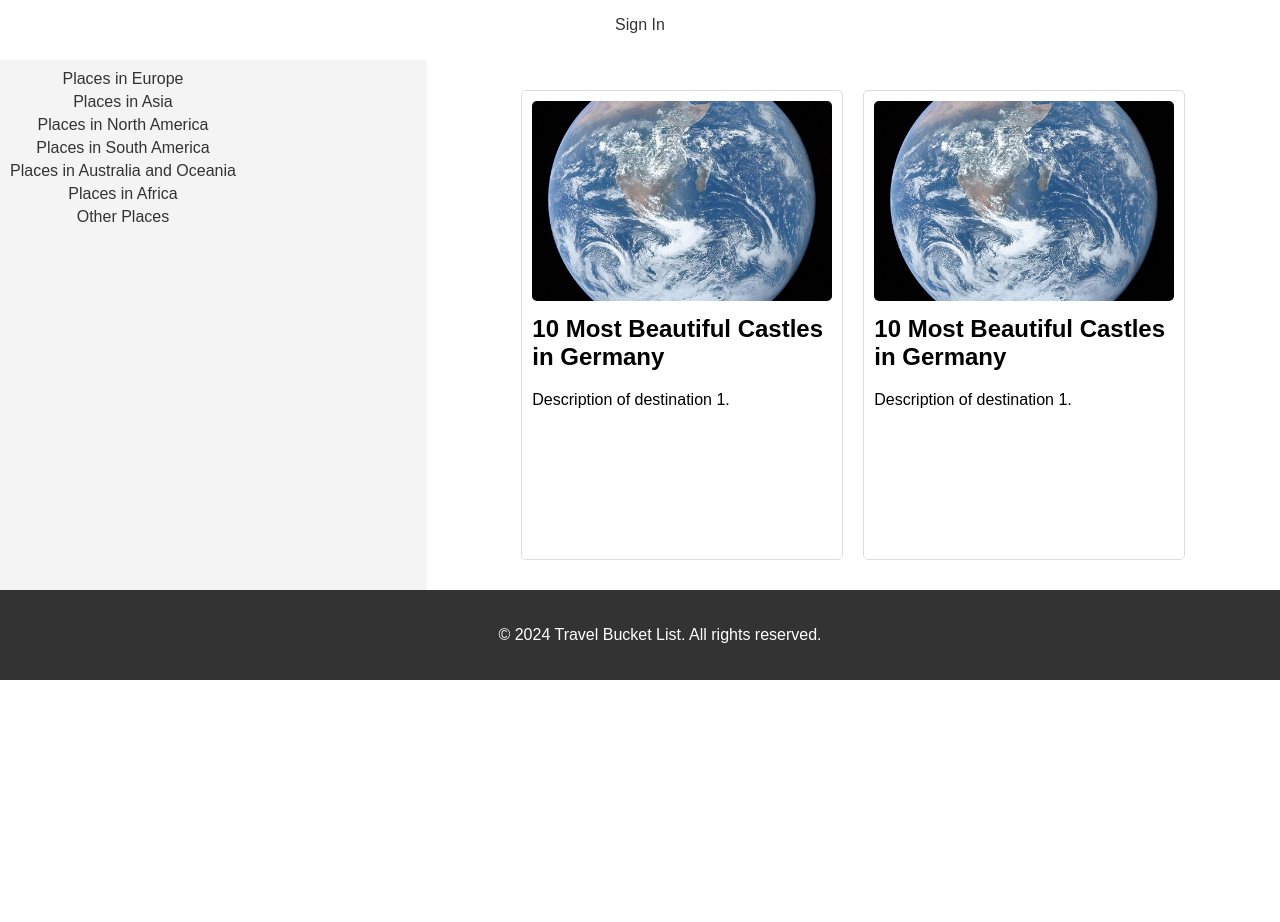
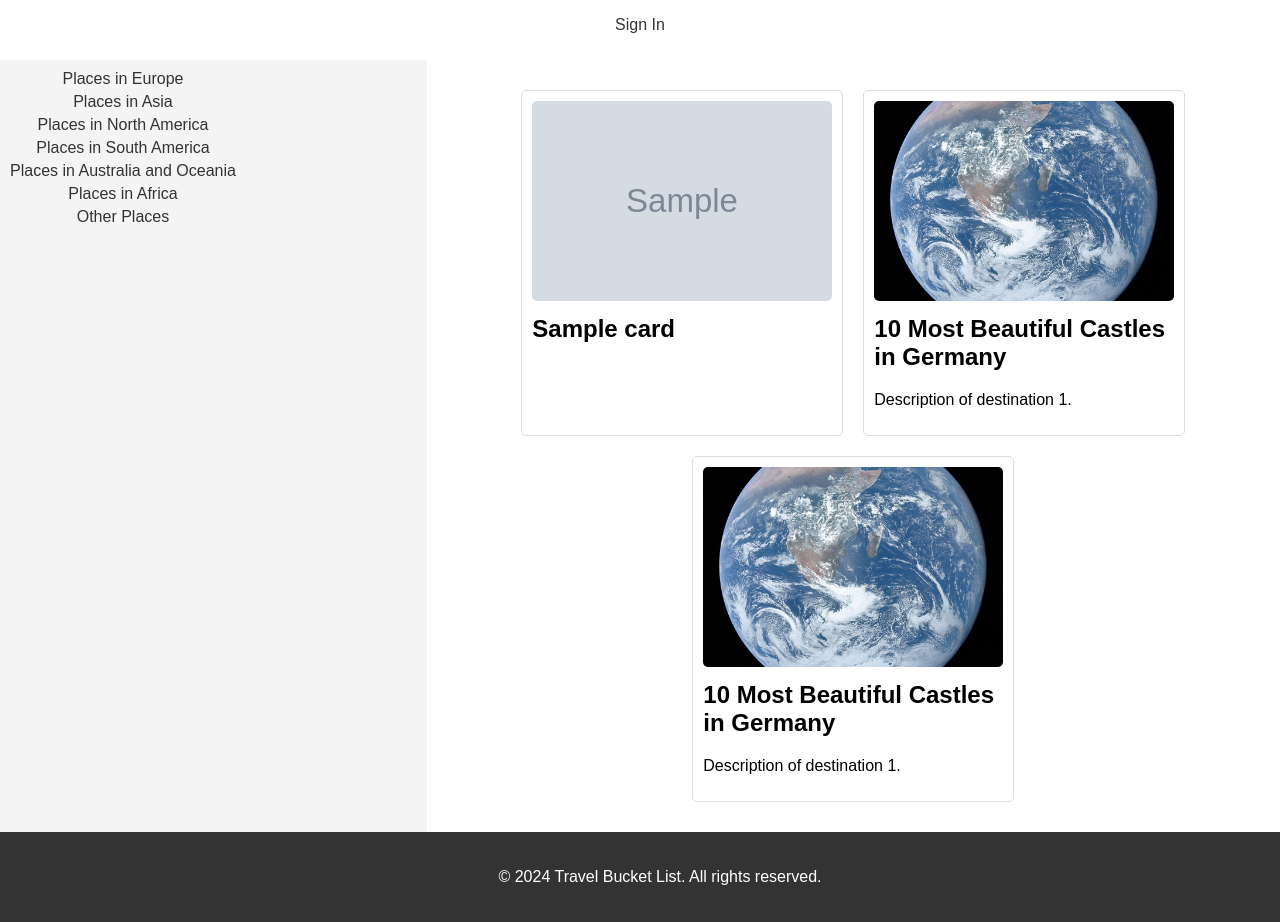
Before and after one commit to KetuKuu/stoha-harjoitustyo, a Flask app: template Challenge-app/templates/Frontpage.html in a window 1280 px wide. Shown: the part 120-1042 px from the top of the page. Before the commit the page ends 800 px from the top, so only its background shows below. Run offline with Flask 3, Linux system fonts and the light colour scheme; the template is opened without the code that fills it: most values are stand-ins (such as "Sample title", 1, 10 or a date in 2020); grey boxes marked "Sample" are stand-in pictures.

Commit message:
static cards view added

```diff
--- a/Challenge-app/templates/Frontpage.html
+++ b/Challenge-app/templates/Frontpage.html
@@ -138,8 +138,34 @@
             </div>
         </nav>
         <section>
+            {% if session.username %}
             <div class="card">
-                <a href="/europe1">
+                <a href="/addcard">
+                <img src="https://via.placeholder.com/300x200" alt="Image">
+            </a>
+                <h2>Add your challenge</h2>
+
+            <!-- Lisää samanlaisia kortteja tarvittaessa -->
+            </div>
+            {% endif %}
+            {% for card in cards %}
+            <div class="card">
+                <a href="/card/{{ card.id }}/{{ card.region }}">  <!-- Oletetaan, että jokaisella kortilla on uniikki ID -->
+                    <img src="{{ url_for('static', filename=card.image_url[7:]) }}" alt="{{ card.title }}">
+                </a>
+                <h2>{{ card.title }}</h2>
+                {% if session.username %}
+                <p>{{ card.description }}</p>
+                <form method="post" action="/mark-done">
+                    <input type="hidden" name="region" value="{{ card.region }}">
+                    <input type="hidden" name="card_id" value="{{ card.id }}">
+                    <button type="submit" class="{% if card.id in completions %}done-button active{% else %}done-button{% endif %}">Done</button>
+                </form>
+                {% endif %}
+            </div>
+            {% endfor %}
+            <div class="card">
+                <a href="/card">
                     <img src="{{ url_for('static', filename='maapallo.jpg') }}" alt="10 Most Beautiful Castles in Germany">
                 </a>
                 <h2>10 Most Beautiful Castles in Germany</h2>
@@ -166,18 +192,20 @@
                     <button type="submit" onclick="toggleDone(this)"> Done</button>
                    <!--  <input type="checkbox"> -->
                 </form>
-
                 {% endif %}
                 <p>Description of destination 1.</p>
             </div>
-            <!--<div class="card">
+             <!-- <div class="card">
+                <a href="/addcard">
                 <img src="https://via.placeholder.com/300x200" alt="Image">
+            </a>
                 <h2>Destination Name 2</h2>
                 <p>Description of destination 2.</p>
                 <button class="done-button" onclick="toggleDone(this)">Done</button>
-                <button class="like-button">❤</button>
-            </div>-->
+                <button class="like-button">❤</button> -->
+
             <!-- Lisää samanlaisia kortteja tarvittaessa -->
+            </div>
         </section>
     </main>
     <footer>
--- a/Challenge-app/templates/loging.html
+++ b/Challenge-app/templates/loging.html
@@ -8,7 +8,7 @@
 <p>Salasana:<br>
 <input type="password" name="password"></p>
 <input type="submit" value="Kirjaudu">
-<a href="/register">Luo käyttäjä</a>
+ <!--<a href="/register">Luo käyttäjä</a>-->
 </form>
 <p> {{ error_message }} </p>
 {% endif %}
--- a/Challenge-app/templates/myinfo.html
+++ b/Challenge-app/templates/myinfo.html
@@ -1,3 +1,5 @@
+
+
 <!DOCTYPE html>
 <html lang="en">
 <head>
```
Also changed, not shown: Challenge-app/templates/addcard.html (added, +15 -0 lines).
